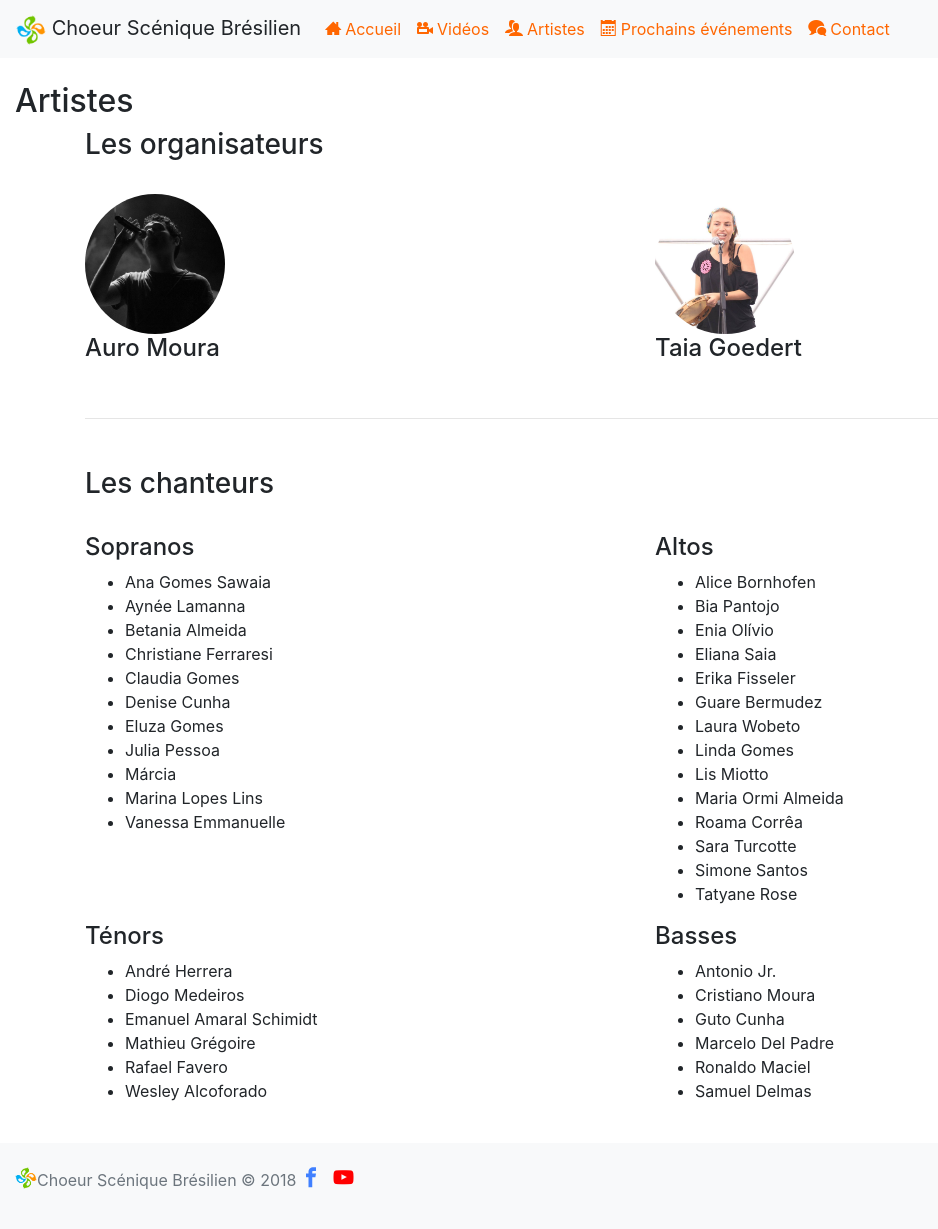
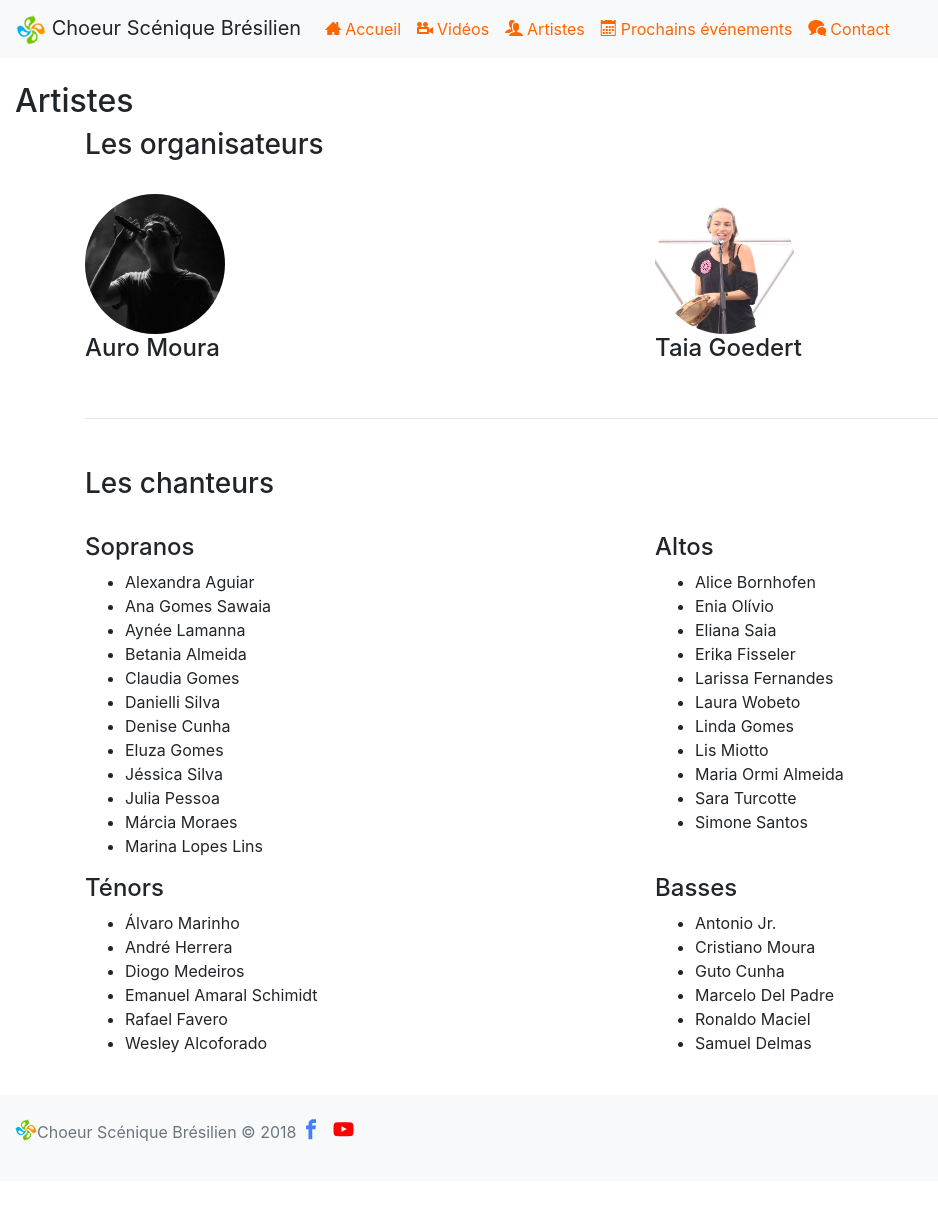
Before and after one commit to corocenicobrasileiro/corocenicobrasileiro.github.io, a Jekyll site: the page built from artistes.html, in a window 1280 px wide. Shown: the whole page, without its empty margins (0-938 px from the left). Built offline with Jekyll 4.4.1, drawn with Linux system fonts in a browser that asks for light colours; nearby versions of some CDN libraries; some web fonts are replaced; after the commit the page ends 1181 px from its top, so only the background shows below that.

Commit message:
Update artistes.html

```diff
--- a/artistes.html
+++ b/artistes.html
@@ -22,36 +22,34 @@ layout: default
         <div class="col-lg">
             <h4>Sopranos</h4>
             <ul>
+                <li>Alexandra Aguiar</li>
                 <li>Ana Gomes Sawaia</li>
                 <li>Aynée Lamanna</li>
                 <li>Betania Almeida</li>
-                <li>Christiane Ferraresi</li>
                 <li>Claudia Gomes</li>
+                <li>Danielli Silva</li>
                 <li>Denise Cunha</li>
                 <li>Eluza Gomes</li>
+                <li>Jéssica Silva</li>
                 <li>Julia Pessoa</li>
-                <li>Márcia</li>
+                <li>Márcia Moraes</li>
                 <li>Marina Lopes Lins</li>
-                <li>Vanessa Emmanuelle</li>
             </ul>
         </div>
         <div class="col-lg">
             <h4>Altos</h4>
             <ul>
                 <li>Alice Bornhofen</li>
-                <li>Bia Pantojo</li>
                 <li>Enia Olívio</li>
                 <li>Eliana Saia</li>
                 <li>Erika Fisseler</li>
-                <li>Guare Bermudez</li>
+                <li>Larissa Fernandes</li>
                 <li>Laura Wobeto</li>
                 <li>Linda Gomes</li>
                 <li>Lis Miotto</li>
                 <li>Maria Ormi Almeida</li>
-                <li>Roama Corrêa</li>
                 <li>Sara Turcotte</li>
                 <li>Simone Santos</li>
-                <li>Tatyane Rose</li>
             </ul>
         </div>
     </div>
@@ -59,10 +57,10 @@ layout: default
         <div class="col-lg">
             <h4>Ténors</h4>
             <ul>
+                <li>Álvaro Marinho</li>
                 <li>André Herrera</li>
                 <li>Diogo Medeiros</li>
                 <li>Emanuel Amaral Schimidt</li>
-                <li>Mathieu Grégoire</li>
                 <li>Rafael Favero</li>
                 <li>Wesley Alcoforado</li>
             </ul>
```
